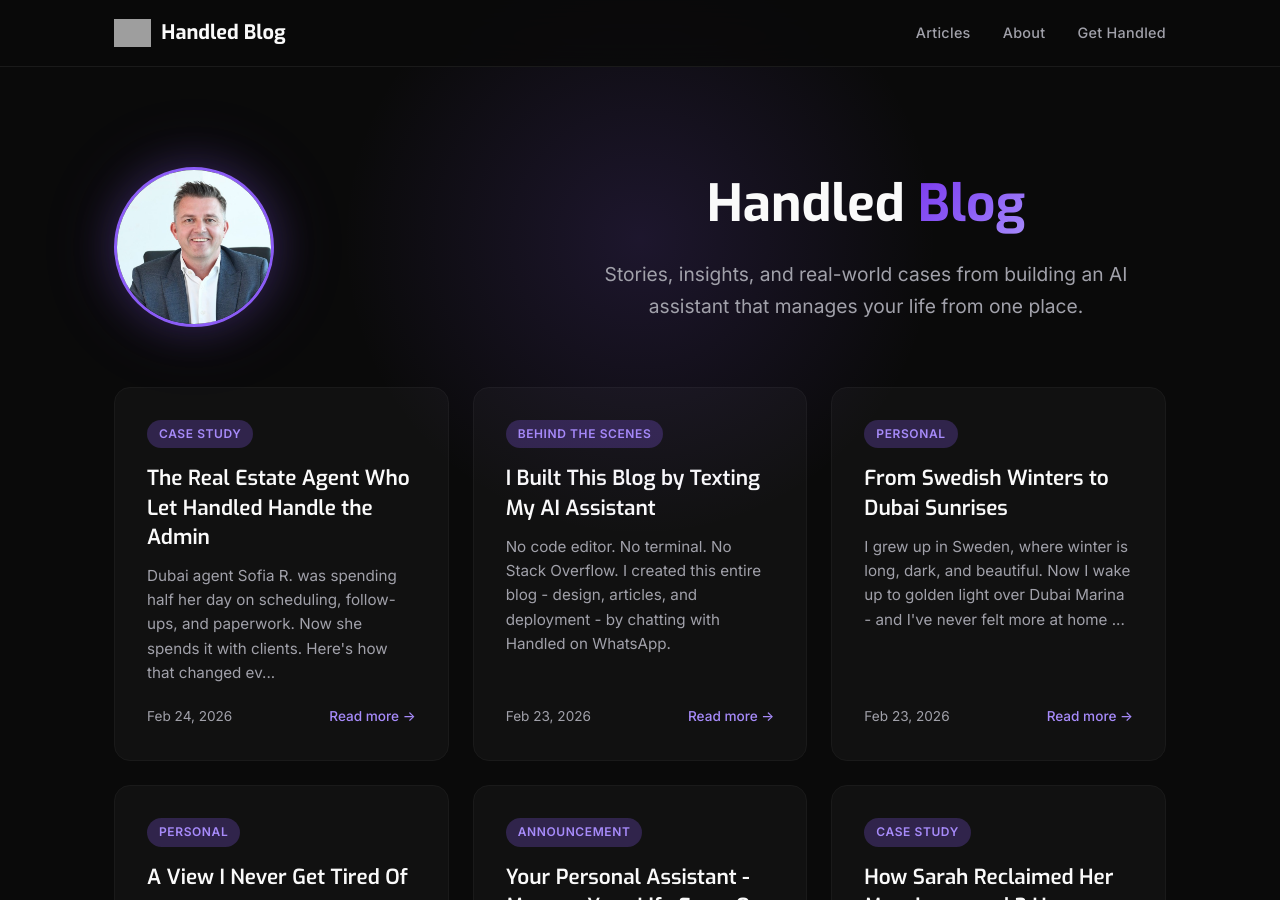
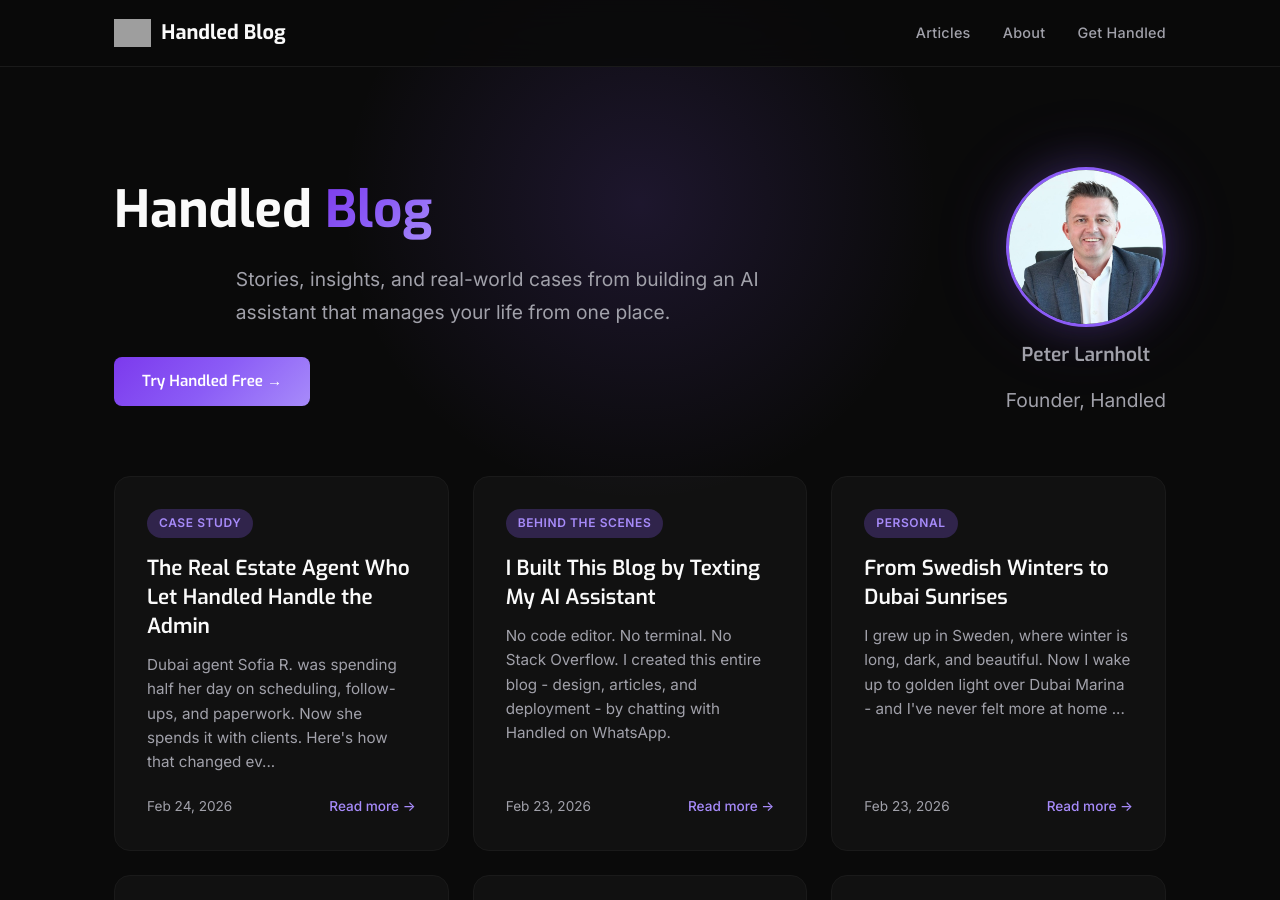
Before and after one commit to handled-sh/handled-sh.github.io, a Jekyll site: the page built from index.md, in a window 1280 px wide and 900 px high. Built offline with Jekyll 4.4.1, drawn with Linux system fonts in a browser that asks for light colours; grey boxes are pictures that could not be loaded.

Commit message:
Redesign homepage hero layout

```diff
--- a/_layouts/home.html
+++ b/_layouts/home.html
@@ -5,10 +5,15 @@ layout: default
 <section class="hero">
     <div class="container">
         <div class="hero-inner">
-            <img src="/assets/images/peter-headshot.jpg" alt="Peter Larnholt" class="founder-avatar">
-            <div>
+            <div class="hero-text">
                 <h1 class="hero-title">Handled <span class="accent">Blog</span></h1>
                 <p class="hero-subtitle">Stories, insights, and real-world cases from building an AI assistant that manages your life from one place.</p>
+                <a href="https://handled.sh" class="hero-cta" target="_blank">Try Handled Free &rarr;</a>
+            </div>
+            <div class="hero-photo-wrap">
+                <img src="/assets/images/peter-headshot.jpg" alt="Peter Larnholt" class="founder-avatar">
+                <p class="founder-name">Peter Larnholt</p>
+                <p class="founder-title">Founder, Handled</p>
             </div>
         </div>
     </div>
```
